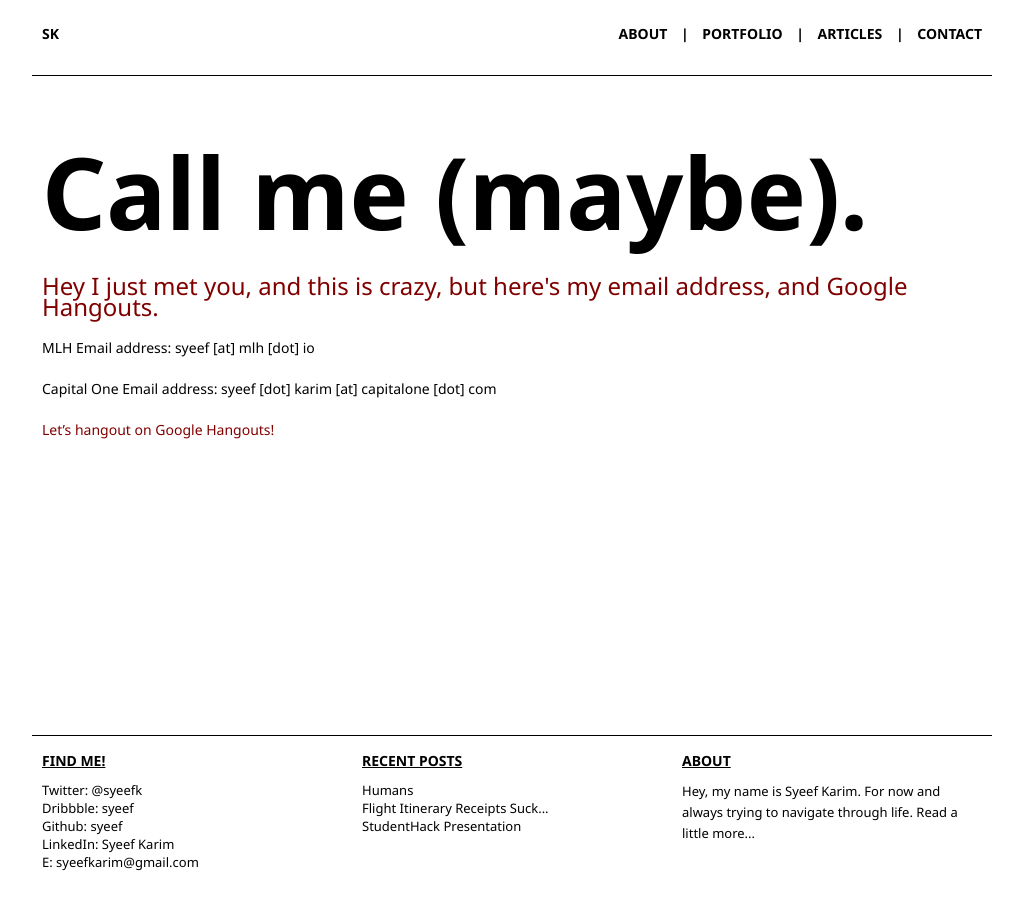
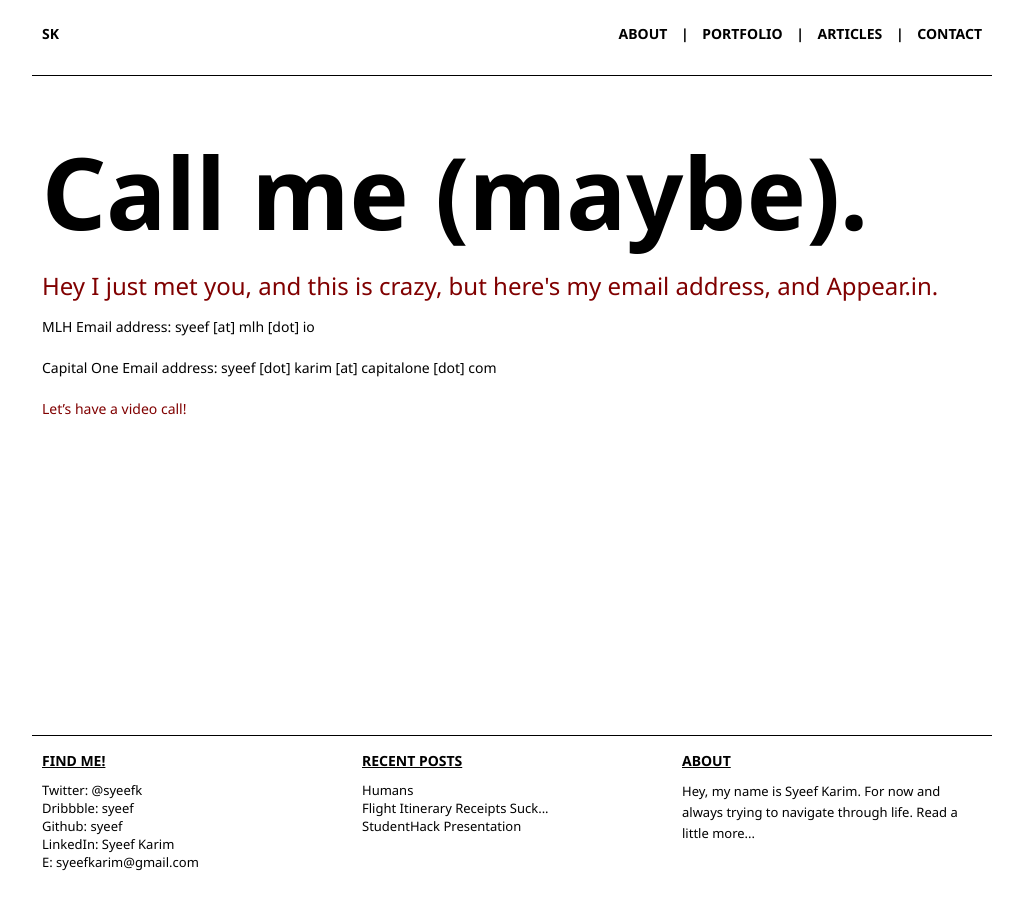
Before and after one commit to syeef/syeefkarim-2016-v0, a Jekyll site: the page built from callme/index.md, in a window 1280 px wide. Shown: the whole page, without its empty margins (128-1151 px from the left). Built offline with Jekyll 4.4.1, drawn with Linux system fonts in a browser that asks for light colours; Markdown is read by kramdown in place of the engine named in the settings.

Commit message:
replace google hangout link with appearin

```diff
--- a/callme/index.md
+++ b/callme/index.md
@@ -2,11 +2,12 @@
 layout: about
 title: Call Me
 bigWord: Call me (maybe).
-tagLine: Hey I just met you, and this is crazy, but here's my email address, and Google Hangouts.
+tagLine: Hey I just met you, and this is crazy, but here's my email address, and Appear.in.
 ---
 
 MLH Email address: syeef [at] mlh [dot] io
 
 Capital One Email address: syeef [dot] karim [at] capitalone [dot] com
 
-<a id="links" href="https://hangouts.google.com/hangouts/_/majorleaguehacking.com/hey" target="_blank">Let's hangout on Google Hangouts!</a>
+
+<a id="links" href="https://appear.in/syeef" target="_blank">Let's have a video call!</a>
```
